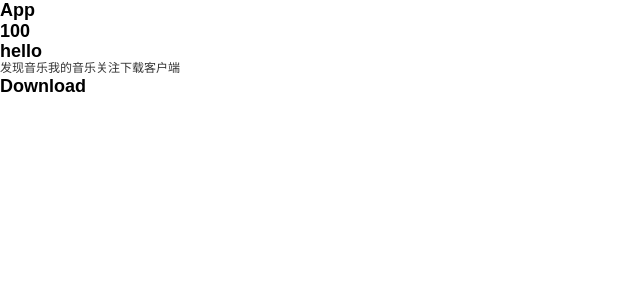
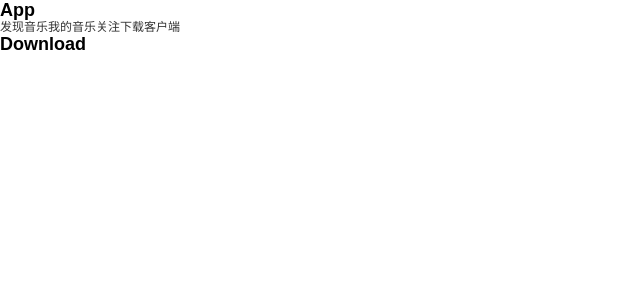
Before and after one commit to pastLivess/react_ts_music163_project, a React (Create React App) app: page /#/Download in a window 1280 px wide. Shown: the top 300 px of the page, without its empty margins (0-640 px from the left). Built offline with nearby package versions, Linux system fonts and the light colour scheme.

Commit message:
redux中额外类型约束补充

```diff
--- a/src/App.tsx
+++ b/src/App.tsx
@@ -1,18 +1,11 @@
 import React, { memo, Suspense } from 'react'
 import { Link, useRoutes } from 'react-router-dom'
 import routes from './router'
-import { shallowEqual } from 'react-redux'
-import { useAppDispatch, useAppSelector } from './hooks/types/app'
-import { changeCountAction } from './store/modules/counter'
-import Demo2 from './views/demo/demo2'
 
 const App = memo(() => {
-  const dispatch = useAppDispatch()
-
   return (
     <div className="app">
       <h2>App</h2>
-      <Demo2 name="demo2" age={18} />
       <div className="nav">
         <Link to="/discover">发现音乐</Link>
         <Link to="/mine">我的音乐</Link>
--- a/src/hooks/types/app.ts
+++ b/src/hooks/types/app.ts
@@ -1,11 +1,11 @@
 import store from '@/store'
 import { useSelector, useDispatch } from 'react-redux'
 import type { TypedUseSelectorHook } from 'react-redux'
-export type IRootState = ReturnType<typeof store.getState>
 
+const state = store.getState()
+export type IRootState = typeof state
 export const useAppSelector: TypedUseSelectorHook<IRootState> = useSelector
 
 // dispatch
 type DispatchType = typeof store.dispatch
-
 export const useAppDispatch: () => DispatchType = useDispatch
--- a/src/store/modules/counter.ts
+++ b/src/store/modules/counter.ts
@@ -1,13 +1,19 @@
-import { createSlice } from '@reduxjs/toolkit'
+import { PayloadAction, createSlice } from '@reduxjs/toolkit'
+
+interface IState {
+  count: number
+  name: string
+}
+const initialState: IState = {
+  count: 100,
+  name: 'hello redux'
+}
 
 const counterSlice = createSlice({
   name: 'counter',
-  initialState: {
-    count: 100,
-    name: 'hello redux'
-  },
+  initialState,
   reducers: {
-    changeCountAction(state, { payload }) {
+    changeCountAction(state, { payload }: PayloadAction<number>) {
       state.count = state.count + payload
     }
   }
--- a/src/views/demo/demo2.tsx
+++ /dev/null
@@ -1,25 +0,0 @@
-import React, { Component, PureComponent } from 'react'
-import type { ReactNode } from 'react'
-
-interface IProps {
-  name: string
-  age: 18
-}
-interface IState {
-  count: number
-  message: string
-}
-export default class Demo2 extends PureComponent<IProps, IState> {
-  state = {
-    count: 100,
-    message: 'hello'
-  }
-  render(): ReactNode {
-    return (
-      <div>
-        <h2>{this.state.count}</h2>
-        <h2>{this.state.message}</h2>
-      </div>
-    )
-  }
-}
```
